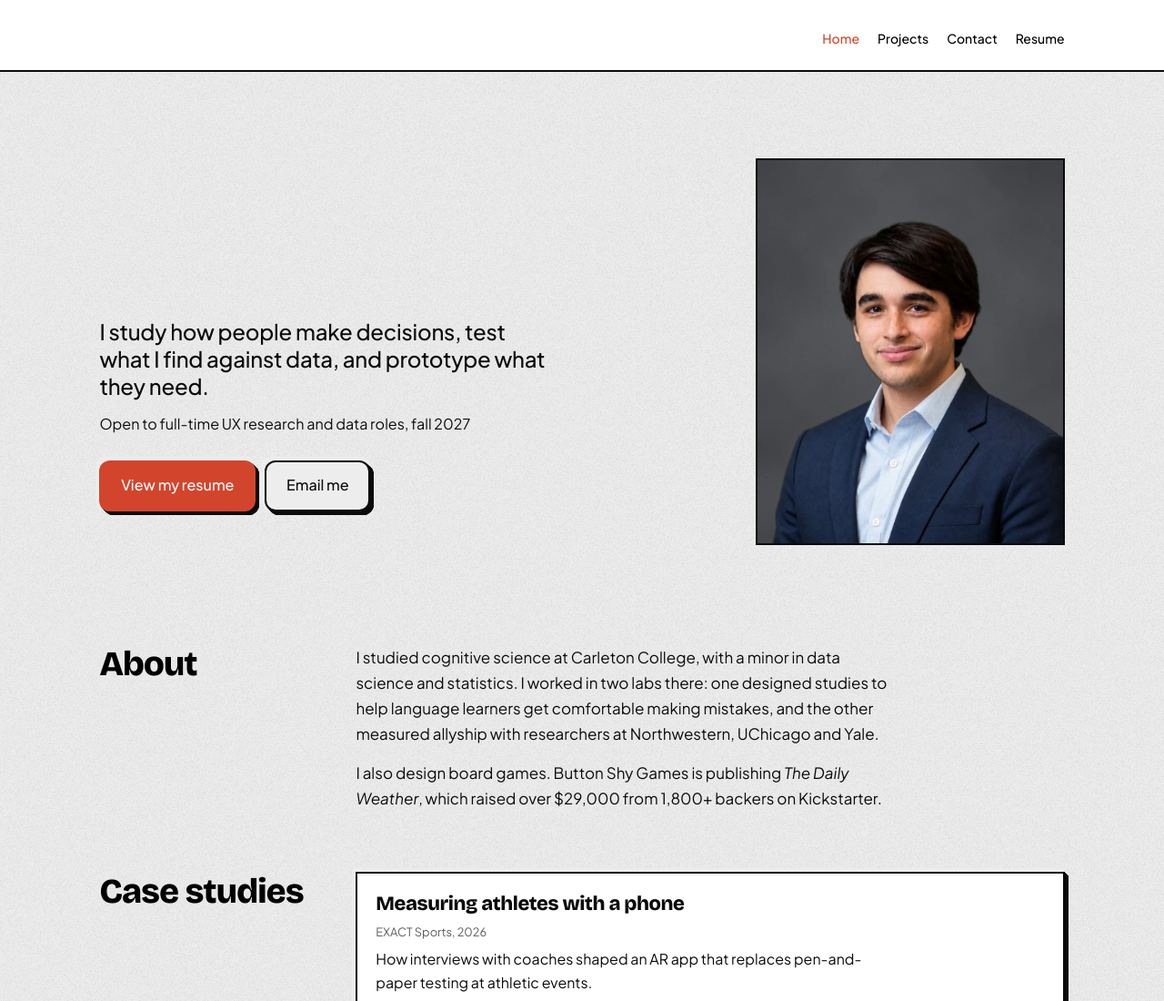
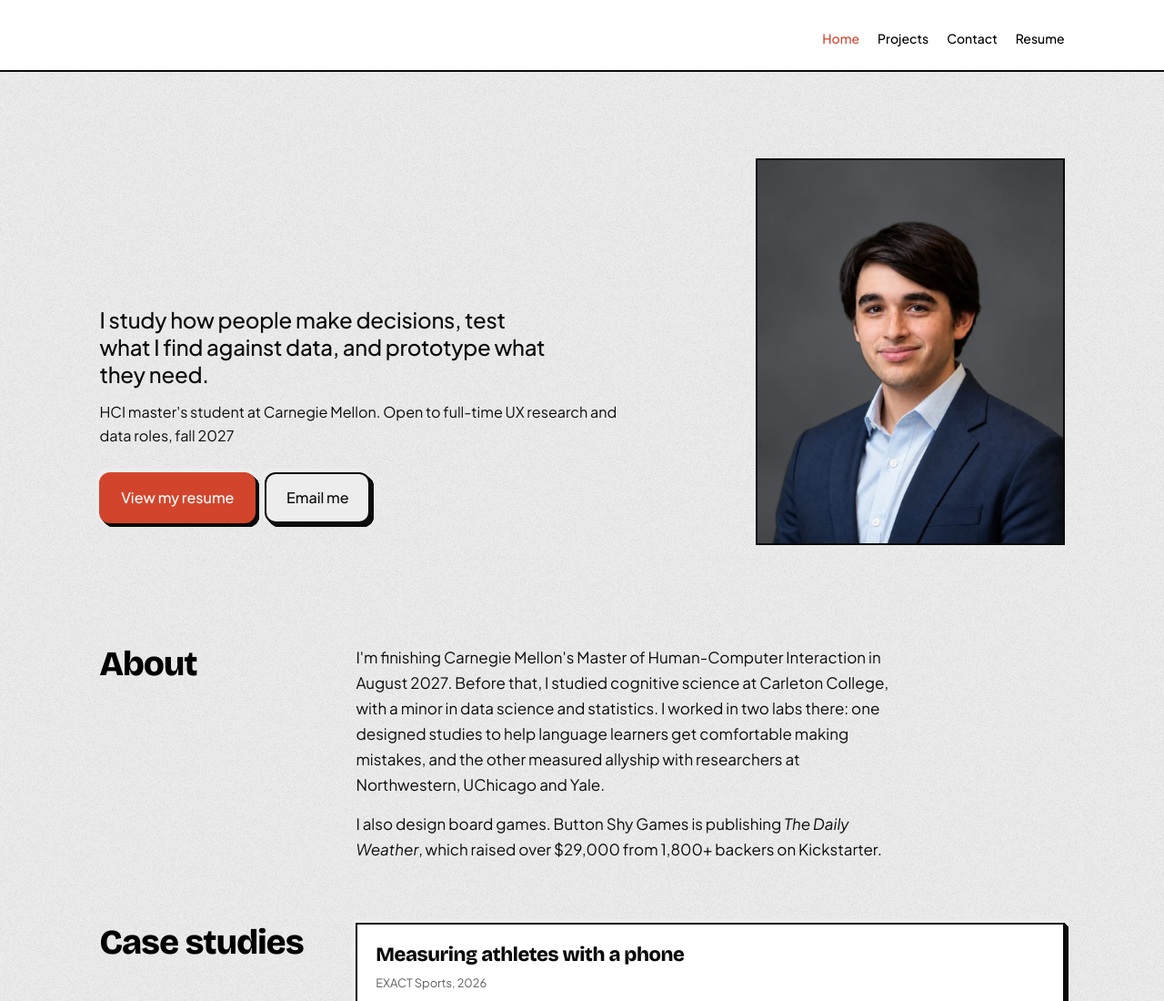
Before and after one commit to tarter-ian/iantarter-website, a plain HTML site: page index.html in a window 1280 px wide. Shown: the top 1100 px of the page at 91% size. Drawn offline with nearby package versions, Linux system fonts and the light colour scheme; a web font is replaced by a local one.

Commit message:
Name Carnegie Mellon in the hero and open About with it (#1)
Claude-Session: https://claude.ai/code/session_01PnSu5xV1ctRTnpq1nQqMsJ

Co-authored-by: Claude <noreply@anthropic.com>

```diff
--- a/index.html
+++ b/index.html
@@ -37,7 +37,7 @@
     <div class="s-hero-text">
       <h1 class="font-wait">Ian Tarter</h1>
       <p class="s-pitch">I study how people make decisions, test what I find against data, and prototype what they need.</p>
-      <p class="s-avail">Open to full-time UX research and data roles, fall 2027</p>
+      <p class="s-avail">HCI master's student at Carnegie Mellon. Open to full-time UX research and data roles, fall 2027</p>
       <div class="s-actions">
         <a class="s-btn primary" href="https://docs.google.com/document/d/1XuY_TyHXnFRND8e-d0cqOBNURvKf7TVkxwYfW7ypXXY/edit?usp=sharing">View my resume</a>
         <a class="s-btn" href="mailto:itsian123@gmail.com">Email me</a>
@@ -52,7 +52,7 @@
     <div class="s-inner">
       <h2 class="s-label">About</h2>
       <div class="s-body">
-        <p>I studied cognitive science at Carleton College, with a minor in data science and statistics. I worked in two labs there: one designed studies to help language learners get comfortable making mistakes, and the other measured allyship with researchers at Northwestern, UChicago and Yale.</p>
+        <p>I'm finishing Carnegie Mellon's Master of Human-Computer Interaction in August&nbsp;2027. Before that, I studied cognitive science at Carleton College, with a minor in data science and statistics. I worked in two labs there: one designed studies to help language learners get comfortable making mistakes, and the other measured allyship with researchers at Northwestern, UChicago and Yale.</p>
         <p>I also design board games. Button Shy Games is publishing <i>The Daily Weather</i>, which raised over $29,000 from 1,800+ backers on Kickstarter.</p>
       </div>
     </div>
```
